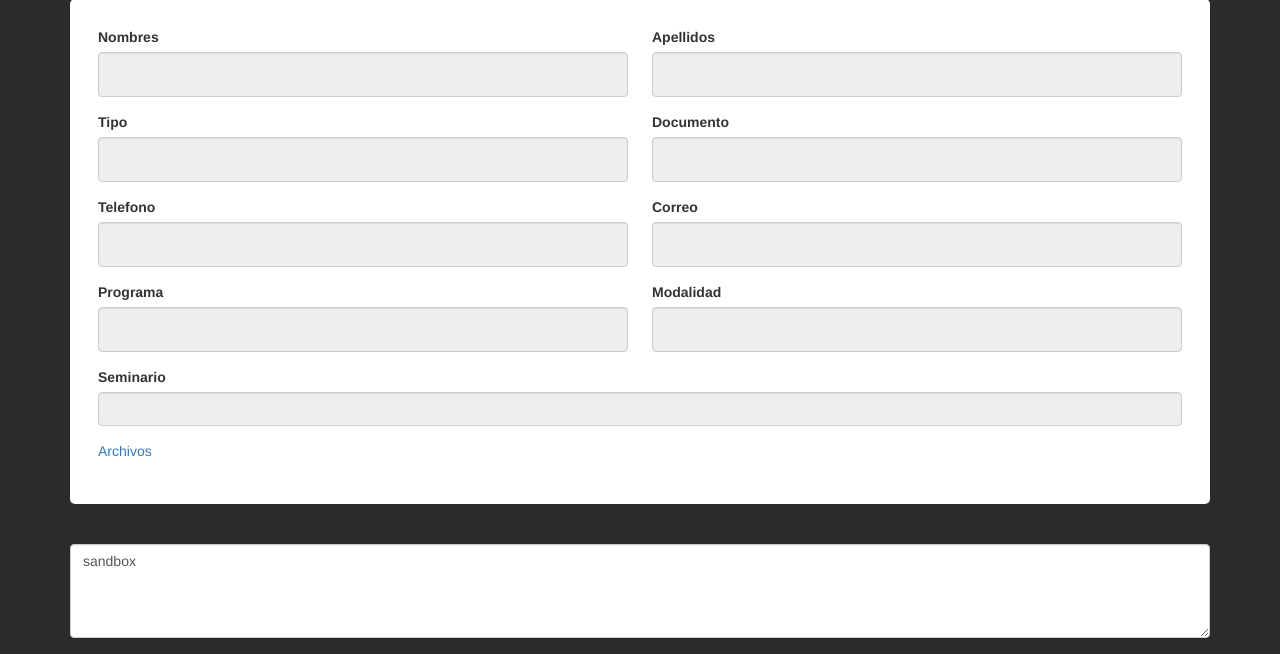
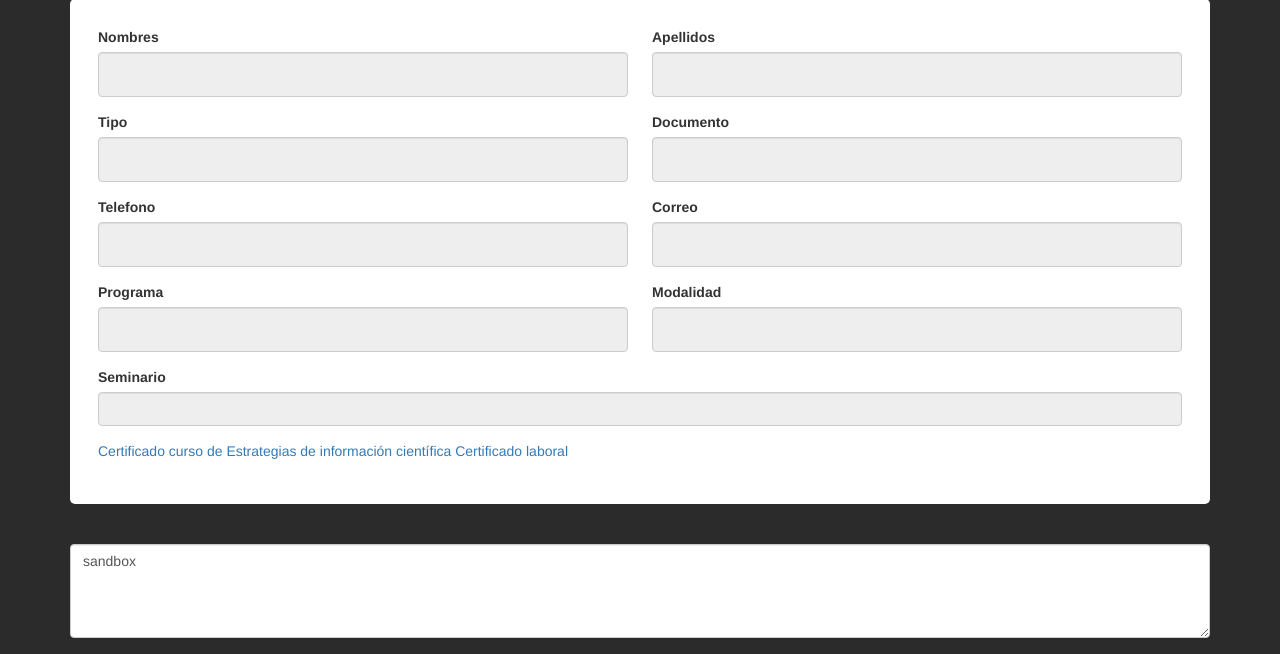
Before and after one commit to yavilavi/diegog, a PHP site: page /validadormodalidad.php in a window 1280 px wide. Shown: the part 326-980 px from the top of the page. Run offline with PHP 8.4, Linux system fonts and the light colour scheme; data that the repository does not hold is empty; some libraries are stand-ins or nearby versions.

Commit message:
add laboral certificate link

```diff
--- a/app/Inscripcion.inc.php
+++ b/app/Inscripcion.inc.php
@@ -160,7 +160,7 @@ public function __construct($id, $nombreimagen, $tipodoc, $imagen, $nombre, $ape
              try {
 
 
-                $sql ='SELECT  imagen FROM inscriptos WHERE id = :id ';
+                $sql ='SELECT  imagen,certificado FROM inscriptos WHERE id = :id ';
 
                 $sentencia = $conexion -> prepare($sql);
                 $sentencia -> bindParam(':id', $id, PDO::PARAM_STR);
--- a/validadormodalidad.php
+++ b/validadormodalidad.php
@@ -15,7 +15,8 @@ if (isset($_POST['editar_entrada'])) {
     Conexion::abrir_conexion();
     $entrada_recueperada = Inscripcion:: obtenervalidacion(Conexion::obtener_conexion(), $id_entrada);
     $archivos = Inscripcion:: obtenertitulo(Conexion::obtener_conexion(), $id_entrada);
-    $certificado = $archivos['imagen'];
+    $curso_crt = $archivos['imagen'];
+    $lab_crt = $archivos['certificado'];
 
     $nom = $entrada_recueperada->getNombre();
     $apel = $entrada_recueperada->getApellido();
@@ -165,7 +166,9 @@ if (isset($_POST['editar_entrada'])) {
 
                 <div class="form-group">
 
-                    <a href="<?php echo 'archivos/'.$certificado?>" download>Archivos</a>
+                    <a href="<?php echo 'archivos/'.$curso_crt?>" download>Certificado curso de Estrategias de información científica</a>
+                    <a href="<?php echo 'archivos/'.$lab_crt?>" download>Certificado laboral</a>
+
 
 
                 </div>
```
